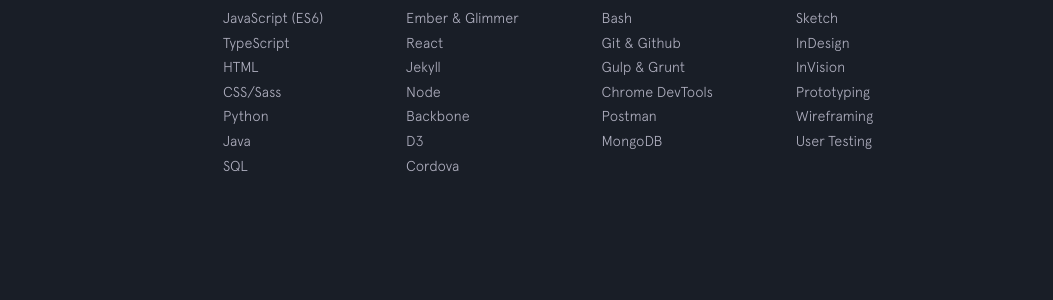
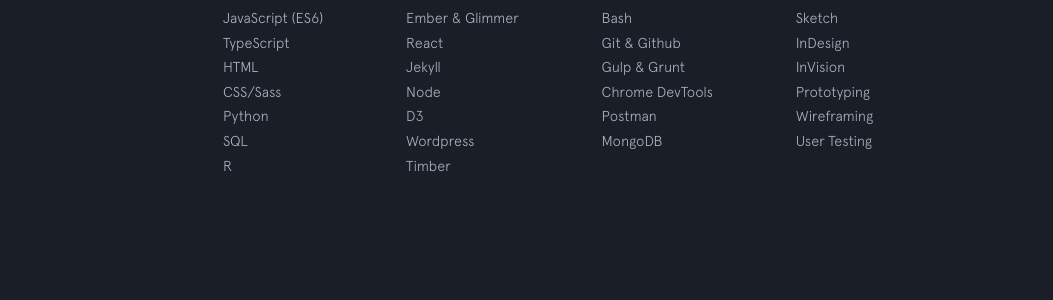
Before and after one commit to kingpig-dev/bchiang7.github.io, a Jekyll site: the page built from index.html, in a window 1280 px wide and 900 px high, scrolled down 1386 px. Shown: the part 153-453 px from the top of the window, without its empty margins (227-1280 px from the left). Built offline with Jekyll 4.4.1, drawn with Linux system fonts in a browser that asks for light colours; nearby versions of some CDN libraries.

Commit message:
add r and wordpress to skills

```diff
--- a/_data/skills.yml
+++ b/_data/skills.yml
@@ -4,17 +4,17 @@
   - item: HTML
   - item: CSS/Sass
   - item: Python
-  - item: Java
   - item: SQL
+  - item: R
 
 frameworks:
   - item: Ember & Glimmer
   - item: React
   - item: Jekyll
   - item: Node
-  - item: Backbone
   - item: D3
-  - item: Cordova
+  - item: Wordpress
+  - item: Timber
 
 tools:
   - item: Bash
```
